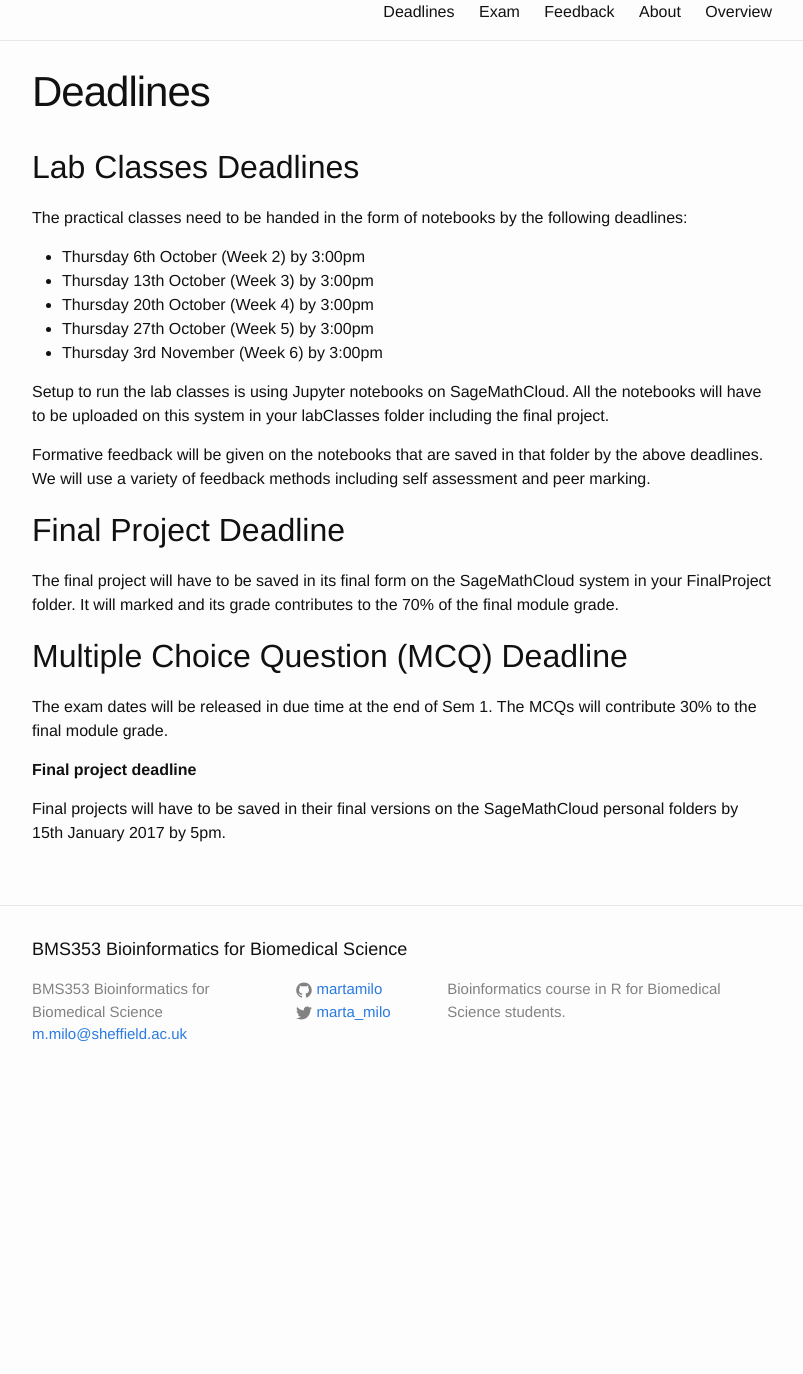
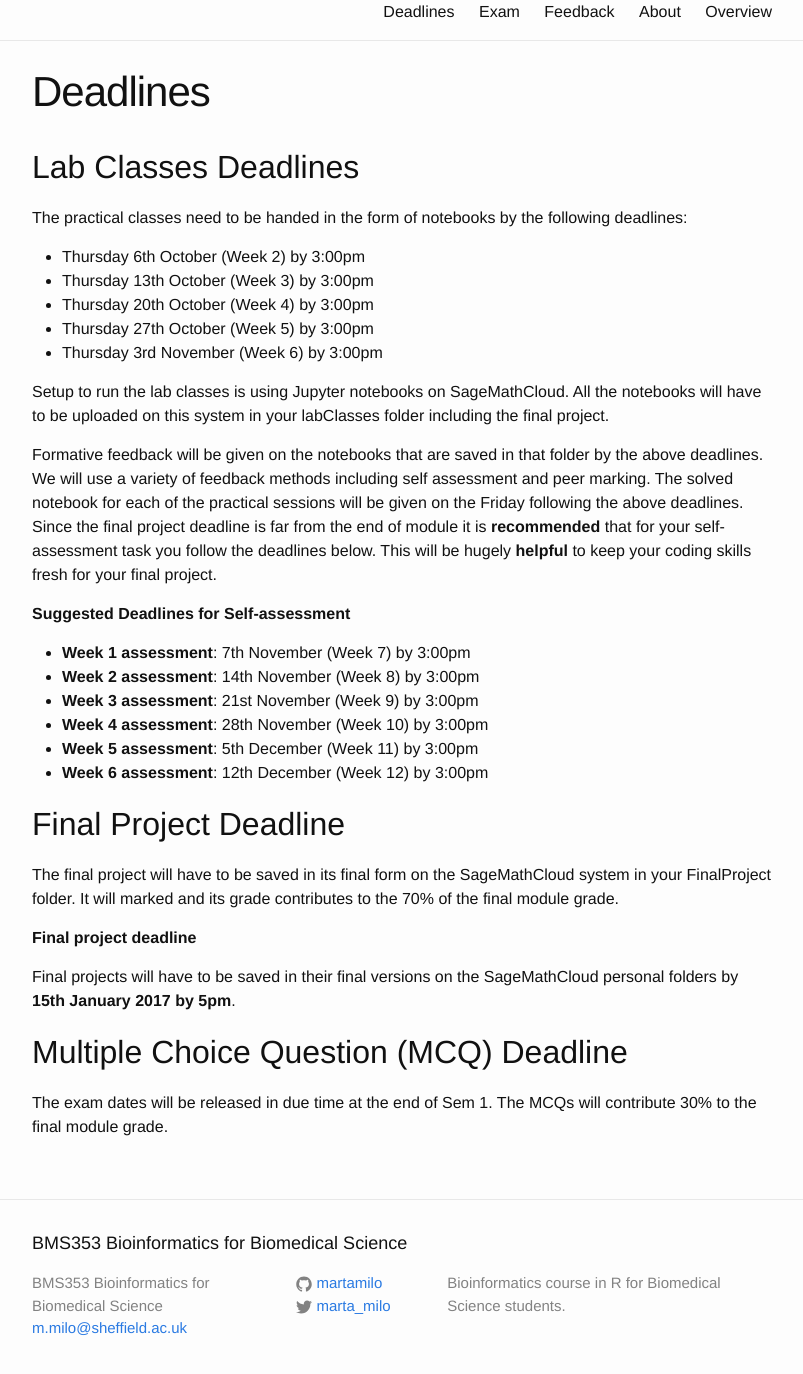
Before and after one commit to sods/bioinformatics, a Jekyll site: the page built from deadlines.md, in a window 1280 px wide and 1400 px high, scrolled down 367 px. Shown: the top 1374 px of the window, without its empty margins (238-1041 px from the left). Built offline with Jekyll 4.4.1, drawn with Linux system fonts in a browser that asks for light colours; before the commit the page ends 1473 px from its top, so only the background shows below that.

Commit message:
Updated deadlines and Text

```diff
--- a/deadlines.md
+++ b/deadlines.md
@@ -16,7 +16,17 @@ The practical classes need to be handed in the form of notebooks by the followin
 Setup to run the lab classes is using Jupyter notebooks on SageMathCloud.
 All the notebooks will have to be uploaded on this system in your labClasses folder including the final project.
 
-Formative feedback will be given on the notebooks that are saved in that folder by the above deadlines. We will use a variety of feedback methods including self assessment and peer marking.
+Formative feedback will be given on the notebooks that are saved in that folder by the above deadlines. We will use a variety of feedback methods including self assessment and peer marking. The solved notebook for each of the practical sessions will be given on the Friday following the above deadlines.
+Since the final project deadline is far from the end of module it is **recommended** that for your self-assessment task you follow the deadlines below. This will be hugely **helpful** to keep your coding skills fresh for your final project.
+
+
+**Suggested Deadlines for Self-assessment**
+* **Week 1 assessment**: 7th November (Week 7) by 3:00pm
+* **Week 2 assessment**: 14th November (Week 8) by 3:00pm
+* **Week 3 assessment**: 21st November (Week 9) by 3:00pm
+* **Week 4 assessment**: 28th November (Week 10) by 3:00pm
+* **Week 5 assessment**: 5th December (Week 11) by 3:00pm
+* **Week 6 assessment**: 12th December (Week 12) by 3:00pm
 
 
 ## Final Project Deadline
@@ -24,11 +34,12 @@ Formative feedback will be given on the notebooks that are saved in that folder
 The final project will have to be saved in its final form on the SageMathCloud system in your FinalProject folder. It will marked and its grade contributes to the 70% of the final module grade.
 
 
+**Final project deadline**
+
+Final projects will have to be saved in their final versions on the SageMathCloud personal folders by **15th January 2017 by 5pm**.
+
+
 ## Multiple Choice Question (MCQ) Deadline
 
 The exam dates will be released in due time at the end of Sem 1.
 The MCQs will contribute 30% to the final module grade.
-
-**Final project deadline**
-
-Final projects will have to be saved in their final versions on the SageMathCloud personal folders by 15th January 2017 by 5pm.
```
